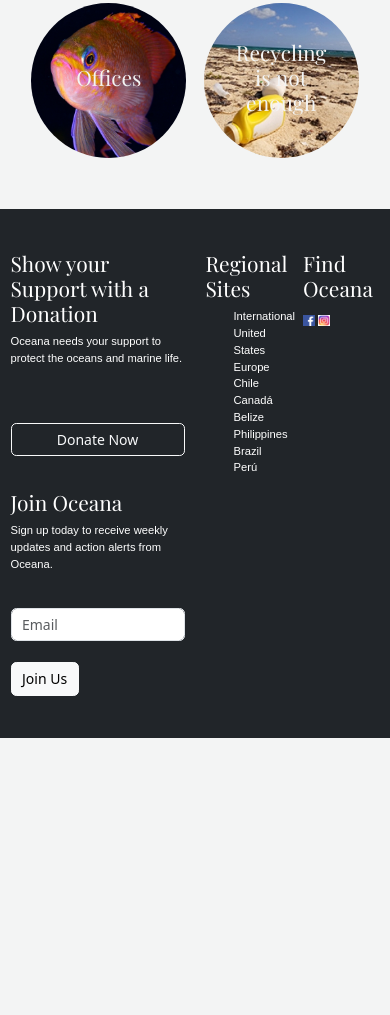
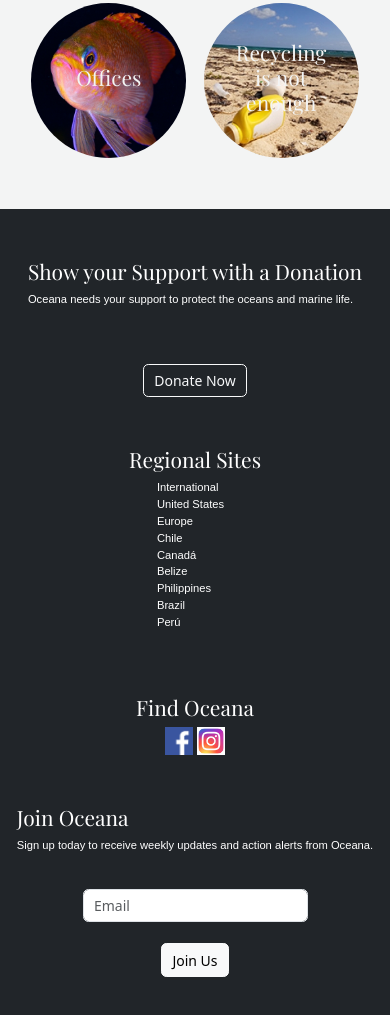
Before and after one commit to CatalinaOliva/PreEntrega2-Oliva, a plain HTML site: page index.html in a window 390 px wide. Shown: the part 2682-3697 px from the top of the page. Before the commit the page ends 3420 px from the top, so only its background shows below. Drawn offline with nearby package versions, Linux system fonts and the light colour scheme; a web font is replaced by a local one.

Commit message:
Footer Responsive

```diff
--- a/css/style.css
+++ b/css/style.css
@@ -221,12 +221,6 @@ html {
 }
 
 /* fin del grid */
-
-/* footer */
-
-
-
-
 /* fin del home */
 
 
@@ -235,8 +229,6 @@ html {
 
 
 /* comienzo de Volunteering */
-
-
 /* grid*/
 
 .gridImg {
@@ -318,7 +310,7 @@ html {
 /* footer */
 
 .iconSize {
-    width: 3vw;
+    width: 2.5rem;
 }
 
 .textVolunt2 {
@@ -429,6 +421,10 @@ html {
     .styleImg .styleImg2 .styleImg3 .styleImg4 .styleImg5 {
         padding-top: 1rem;
     }
+
+    .iconSize {
+        width: 2rem;
+    }
 }
 
 @media screen and (max-width: 375px) {
--- a/index.html
+++ b/index.html
@@ -190,23 +190,22 @@
         </section>
 
         <!-- pie de pag -->
-        <footer class="bg-dark w-100">
+        <footer id="pie" class="bg-dark w-100">
 
             <div class="container w-100 h-100 pb-5 bg-dark">
-                <div class="row pt-5">
+                <div class="row padding">
 
-                    <div class="col-6 d-flex flex-column justify-content-start">
+                    <div class="col-md-6 col-sm-12 d-flex flex-column justify-content-start margin">
                         <div>
                             <h4 class="text-white titleVolunt2">Show your Support with a Donation</h4>
-                            <p class="text-white textVolunt2">Oceana needs your support to protect the oceans and marine
-                                life.</p>
+                            <p class="text-white textVolunt2">Oceana needs your support to protect the oceans and marine life.</p>
                         </div>
                         <div class="d-grid gap-2">
                             <button class="btn btn-outline-light mt-5" type="button">Donate Now</button>
                         </div>
                     </div>
 
-                    <div class="col-3">
+                    <div class="col-md-3 col-sm-12 margin">
                         <div>
                             <h4 class="text-white titleVolunt2">Regional Sites</h4>
                             <ul class="text-white textVolunt2 noneStyle">
@@ -223,33 +222,31 @@
                         </div>
                     </div>
 
-                    <div class="col-3">
+                    <div class="col-md-3 col-sm-12 margin">
                         <div>
                             <h4 class="text-white titleVolunt2">Find Oceana</h4>
                         </div>
                         <div>
-                            <a href="https://www.facebook.com/OceanaMexico/"><img class="img-fluid iconSize"
-                                    src="../resources/images/download.png" alt="facebook icon"></a>
+                            <a href="https://www.facebook.com/OceanaMexico/"><img class="img-fluid iconSize" src="../resources/images/download.png" alt="facebook icon"></a>
                             <a href="https://www.instagram.com/oceanamexico/"><img class="img-fluid iconSize"
-                                    src="../resources/images/vector-del-icono-de-instagram-134391681.jpg"
-                                    alt="Instagram Icon"></a>
+                                src="../resources/images/vector-del-icono-de-instagram-134391681.jpg"
+                                alt="Instagram Icon"></a>
                         </div>
                     </div>
                 </div>
 
                 <div class="row">
-                    <div class="col-6 d-flex flex-column justify-content-start">
+                    <div class="col-md-6 col-sm-12 d-flex flex-column justify-content-start margin">
                         <div>
                             <h3 class="text-white titleVolunt2">Join Oceana</h3>
-                            <p class="text-white textVolunt2">Sign up today to receive weekly updates and action alerts
-                                from Oceana.</p>
+                            <p class="text-white textVolunt2">Sign up today to receive weekly updates and action alerts from Oceana.</p>
                         </div>
                         <div>
                             <label for="exampleInputEmail1" class="form-label"></label>
                             <input type="email" class="form-control" id="exampleInputEmail1" placeholder="Email"
                                 aria-describedby="emailHelp">
                         </div>
-                        <div>
+                        <div >
                             <button type="button" class="btn mt-4 btn-light">Join Us</button>
                         </div>
                     </div>
```
